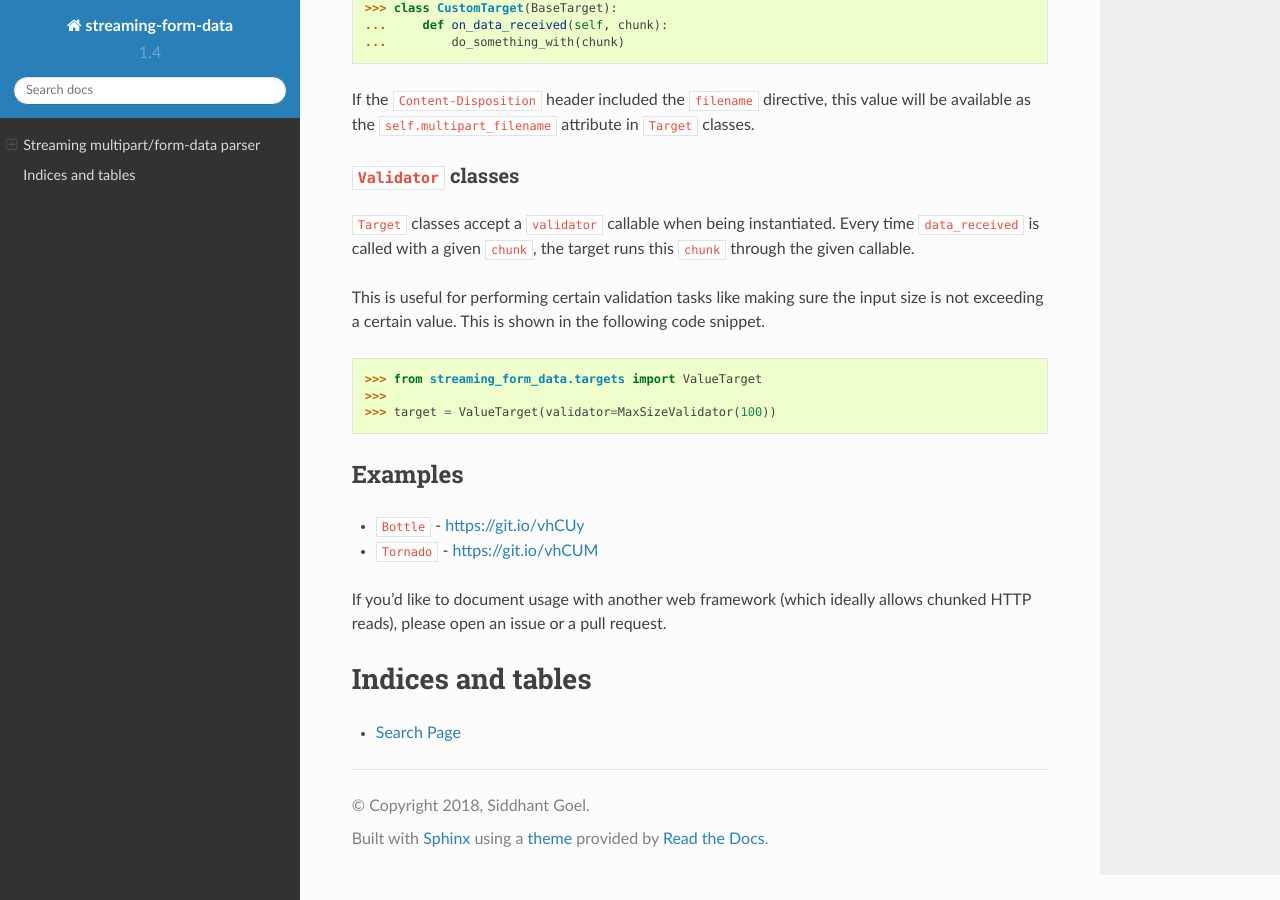
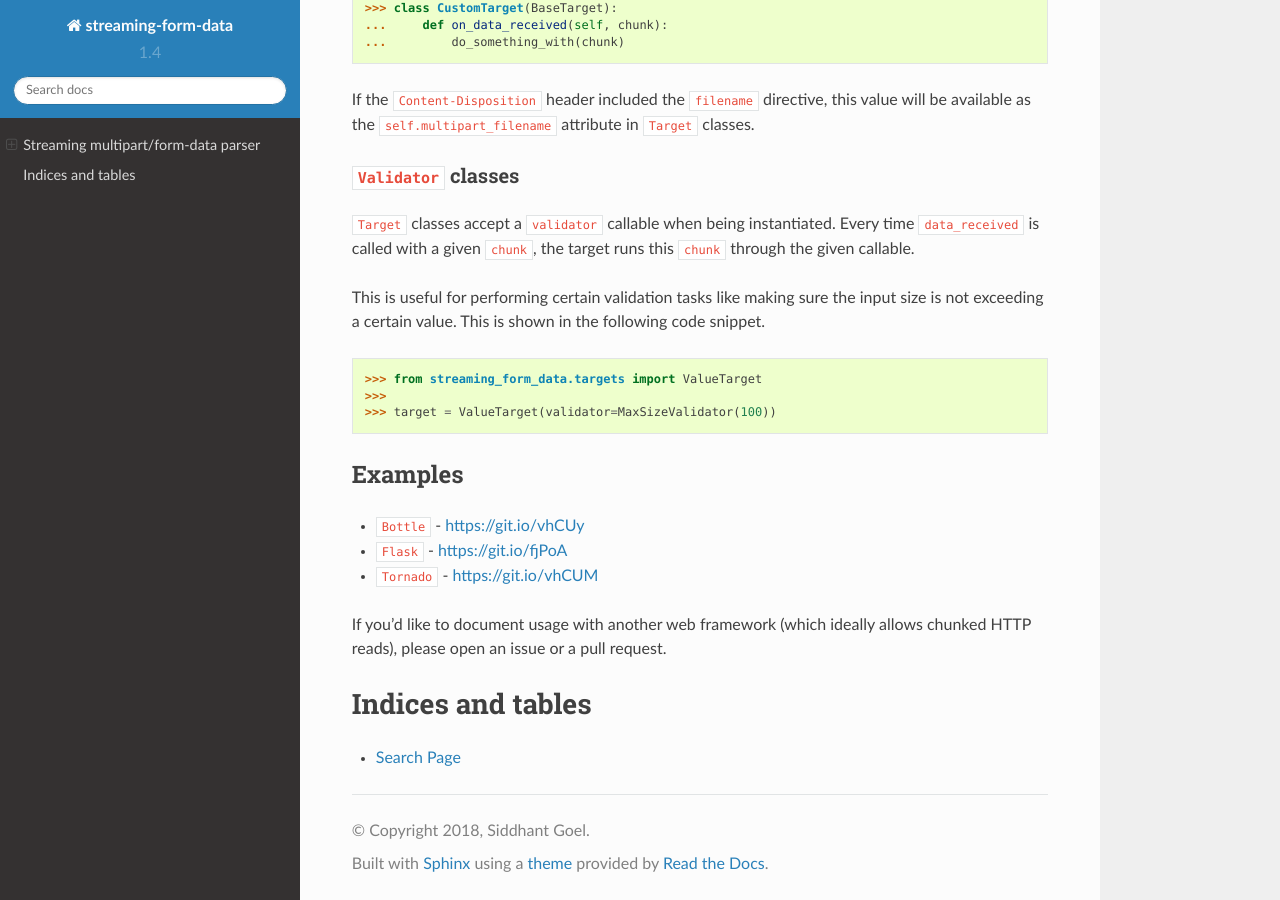
Before and after one commit to siddhantgoel/streaming-form-data, a Sphinx documentation site: the page built from docs/index.rst, in a window 1280 px wide and 900 px high, scrolled down 2945 px. Built offline with Sphinx 7.4.7 and the Read the Docs theme 2.0.0, drawn with Linux system fonts in a browser that asks for light colours.

Commit message:
include link to Flask example code in docs

```diff
--- a/docs/index.rst
+++ b/docs/index.rst
@@ -191,6 +191,7 @@ Examples
 --------
 
 - :code:`Bottle` - https://git.io/vhCUy
+- :code:`Flask` - https://git.io/fjPoA
 - :code:`Tornado` - https://git.io/vhCUM
 
 If you'd like to document usage with another web framework (which ideally
```
